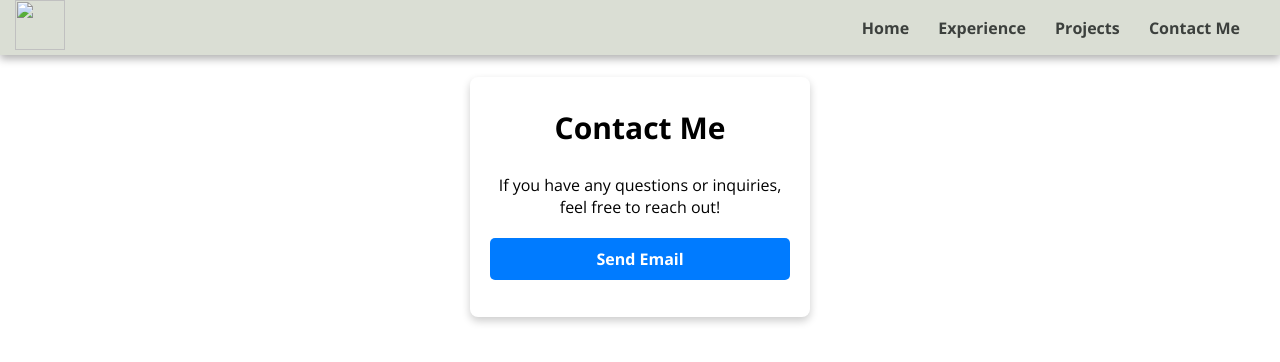
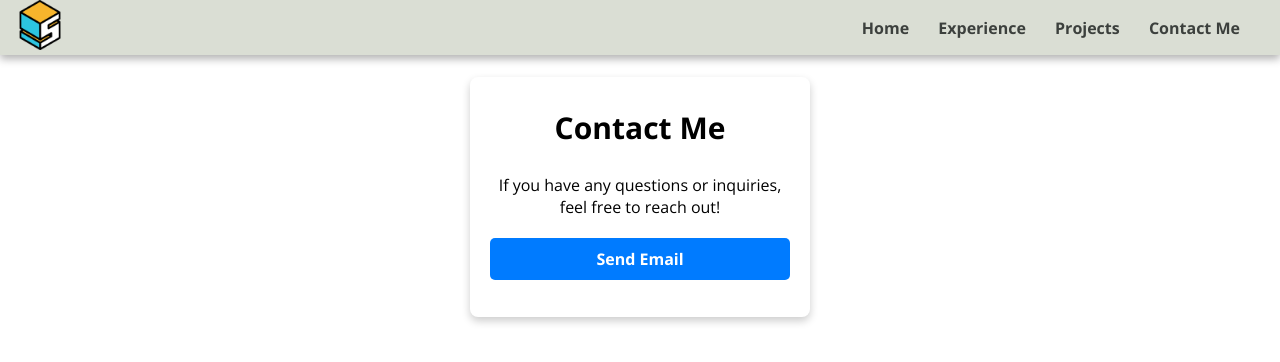
Before and after one commit to sunnyvr/portfolio, a plain HTML site: page contactme.html in a window 1280 px wide. Drawn offline with nearby package versions, Linux system fonts and the light colour scheme; the site is published under a folder, as on GitHub Pages, so addresses that start at the root find nothing.

Commit message:
Update contactme.html

```diff
--- a/contactme.html
+++ b/contactme.html
@@ -8,12 +8,12 @@
         <link href="https://fonts.googleapis.com/css2?family=Open+Sans:ital,wght@0,300..800;1,300..800&display=swap" rel="stylesheet">
         <title>Sunny Varghese - Portfolio</title>
         <link rel="stylesheet" href="style.css">
-        <link rel="icon" href="letter-s.png">
+        <link rel="icon" href="./images/letter-s.png">
     </head>
     <body>
         <nav class="navbar">
             <div class="navdiv">
-                <div class="logo"><a href="#"><img src="/images/letter-s.png" style="width: 50px;height: 50px;"></a></div>
+                <div class="logo"><a href="#"><img src="./images/letter-s.png" style="width: 50px;height: 50px;"></a></div>
                 <ul>
                     <li><a href="index.html">Home</a></li>
                     <li><a href="experience.html">Experience</a></li>
```
